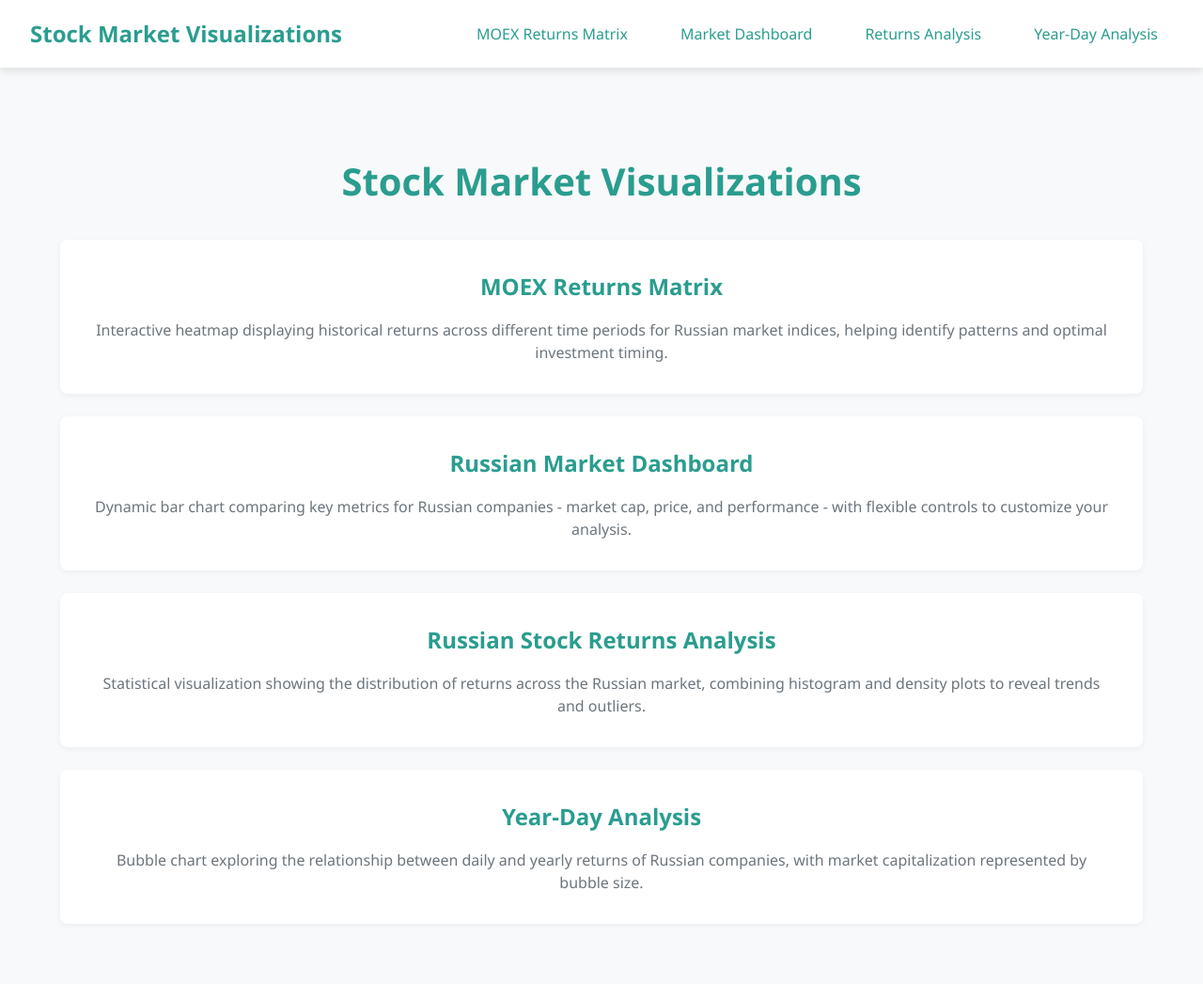
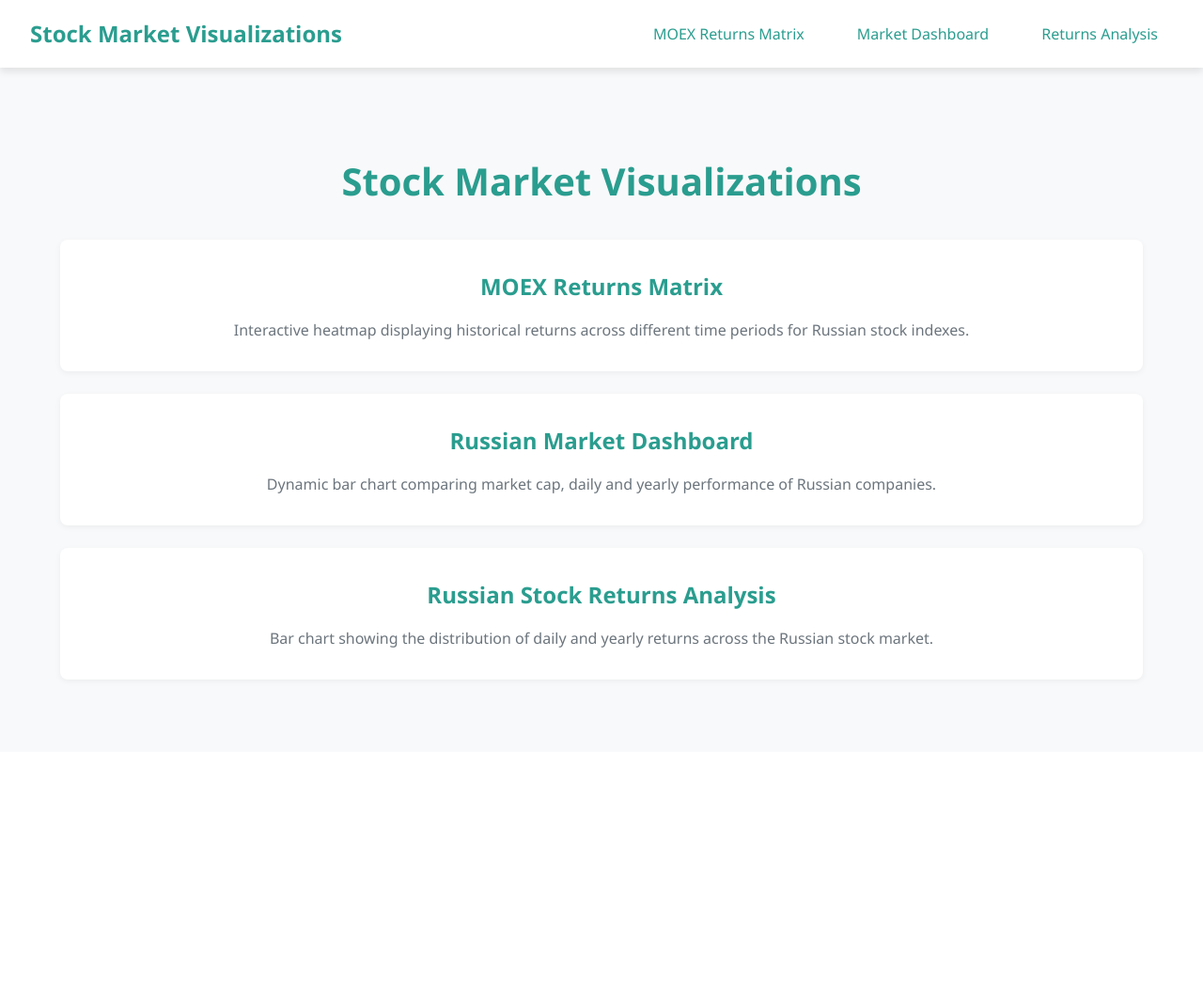
Before and after one commit to Data-Wrangling-and-Visualisation/Stock-Market-Visualization, a Flask app: page / in a window 1280 px wide. Shown: the whole page at 94% size. After the commit the page ends 725 px from the top, so only its background shows below. Run offline with Flask 3, Linux system fonts and the light colour scheme.

Commit message:
removed bubble chart + updated desc

```diff
--- a/src/templates/layout.html
+++ b/src/templates/layout.html
@@ -354,7 +354,6 @@
             <a href="/heatmap" class="nav-link">MOEX Returns Matrix</a>
             <a href="/bar-plot" class="nav-link">Market Dashboard</a>
             <a href="/kde-plot" class="nav-link">Returns Analysis</a>
-            <a href="/bubbles" class="nav-link">Year-Day Analysis</a>
         </nav>
     </header>
 
@@ -365,19 +364,15 @@
             <div class="viz-links">
                 <a href="/heatmap" class="viz-card">
                     <h2>MOEX Returns Matrix</h2>
-                    <p>Interactive heatmap displaying historical returns across different time periods for Russian market indices, helping identify patterns and optimal investment timing.</p>
+                    <p>Interactive heatmap displaying historical returns across different time periods for Russian stock indexes.</p>
                 </a>
                 <a href="/bar-plot" class="viz-card">
                     <h2>Russian Market Dashboard</h2>
-                    <p>Dynamic bar chart comparing key metrics for Russian companies - market cap, price, and performance - with flexible controls to customize your analysis.</p>
+                    <p>Dynamic bar chart comparing market cap, daily and yearly performance of Russian companies.</p>
                 </a>
                 <a href="/kde-plot" class="viz-card">
                     <h2>Russian Stock Returns Analysis</h2>
-                    <p>Statistical visualization showing the distribution of returns across the Russian market, combining histogram and density plots to reveal trends and outliers.</p>
-                </a>
-                <a href="/bubbles" class="viz-card">
-                    <h2>Year-Day Analysis</h2>
-                    <p>Bubble chart exploring the relationship between daily and yearly returns of Russian companies, with market capitalization represented by bubble size.</p>
+                    <p>Bar chart showing the distribution of daily and yearly returns across the Russian stock market.</p>
                 </a>
             </div>
         </div>
```
